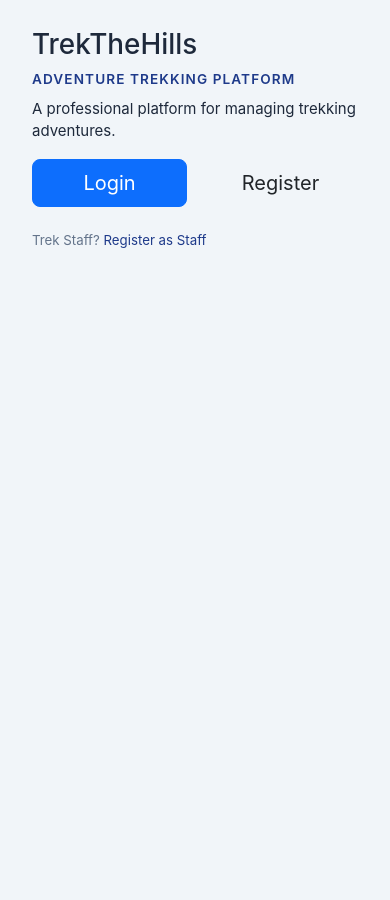
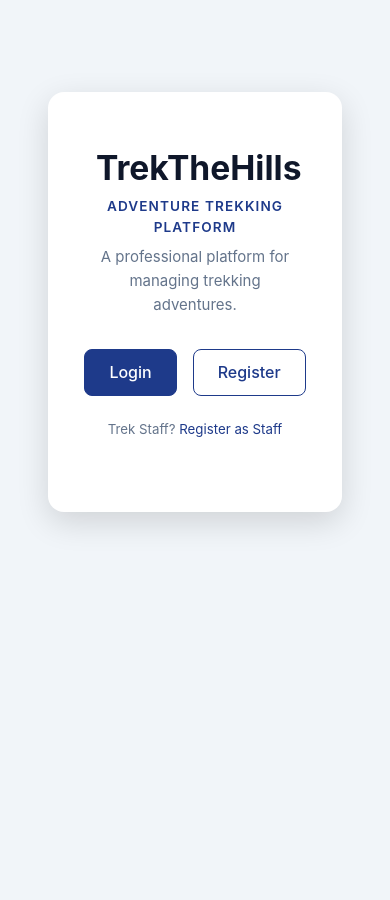
Before and after one commit to 24f1000134/Trekking_management, a Flask app: page / in a window 390 px wide. Shown: the part 93-993 px from the top of the page. Before the commit the page ends 341 px from the top, so only its background shows below. Run offline with Flask 3, Linux system fonts and the light colour scheme.

Commit message:
add utility classes and responsive helpers

```diff
--- a/static/css/utilities.css
+++ b/static/css/utilities.css
@@ -98,3 +98,211 @@ a:focus-visible {
   align-items: center;
   padding: 0.25em 0.65em;
   font-size: 0.74rem;
+  font-weight: 600;
+  border-radius: 20px;
+  letter-spacing: .02em;
+}
+
+.badge-easy-to-moderate    { background: #d1fae5; color: #065f46; }
+.badge-moderate-to-difficult  { background: #fef3c7; color: #92400e; }
+.badge-challenging      { background: #fee2e2; color: #991b1b; }
+
+.badge-pending   { background: #f3f4f6; color: #374151; }
+.badge-approved  { background: #dbeafe; color: #1e40af; }
+.badge-open      { background: #d1fae5; color: #065f46; }
+.badge-started   { background: #e0e7ff; color: #3730a3; }
+.badge-closed    { background: #fef3c7; color: #92400e; }
+.badge-completed { background: #dbeafe; color: #1e40af; }
+
+.badge-booked    { background: #d1fae5; color: #065f46; }
+.badge-cancelled { background: #fee2e2; color: #991b1b; }
+
+.badge-active    { background: #d1fae5; color: #065f46; }
+.badge-blacklisted { background: #fee2e2; color: #991b1b; }
+.badge-waiting   { background: #fef3c7; color: #92400e; }
+
+/*  Buttons  */
+.btn {
+  display: inline-flex;
+  align-items: center;
+  justify-content: center;
+  gap: 0.4rem;
+  padding: 0.45rem 1rem;
+  font-size: 0.875rem;
+  font-weight: 500;
+  border-radius: 8px;
+  border: 1px solid transparent;
+  cursor: pointer;
+  transition: all var(--transition);
+  white-space: nowrap;
+  text-decoration: none;
+}
+
+.btn-primary {
+  background: var(--primary);
+  color: var(--white);
+  border-color: var(--primary);
+}
+
+.btn-primary:hover {
+  background: var(--primary-dark);
+  border-color: var(--primary-dark);
+  color: var(--white);
+}
+
+.btn:focus,
+.btn:active,
+.btn:focus-visible,
+.btn:first-child:active,
+:not(.btn-check) + .btn:active {
+  box-shadow: 0 0 0 3px rgba(30,58,138,.18);
+  outline: none;
+}
+
+.btn-primary:focus,
+.btn-primary:active,
+.btn-primary:focus-visible,
+.btn-primary:first-child:active,
+:not(.btn-check) + .btn-primary:active {
+  background: var(--primary);
+  border-color: var(--primary);
+  color: var(--white);
+}
+
+.btn-accent {
+  background: var(--accent);
+  color: var(--white);
+  border-color: var(--accent);
+}
+
+.btn-accent:hover {
+  background: var(--accent-dark);
+  border-color: var(--accent-dark);
+  color: var(--white);
+}
+
+.btn-outline {
+  background: transparent;
+  color: var(--primary);
+  border-color: var(--primary);
+}
+
+.btn-outline:hover {
+  background: var(--primary);
+  color: var(--white);
+}
+
+.btn-outline:focus,
+.btn-outline:active,
+.btn-outline:focus-visible,
+.btn-outline:first-child:active,
+:not(.btn-check) + .btn-outline:active {
+  background: var(--primary);
+  border-color: var(--primary);
+  color: var(--white);
+}
+
+.btn-danger {
+  background: var(--danger);
+  color: var(--white);
+  border-color: var(--danger);
+}
+
+.btn-danger:hover { background: #b91c1c; border-color: #b91c1c; color: var(--white); }
+
+.btn-secondary {
+  background: var(--gray-100);
+  color: var(--gray-700);
+  border-color: var(--gray-300);
+}
+
+.btn-secondary:hover { background: var(--gray-300); color: var(--dark); }
+
+.btn-sm { padding: 0.3rem 0.7rem; font-size: 0.8rem; }
+.btn-lg { padding: 0.65rem 1.5rem; font-size: 1rem; }
+
+/*  Alerts  */
+.alert {
+  padding: 0.75rem 1rem;
+  border-radius: 8px;
+  font-size: 0.875rem;
+  margin-bottom: 1rem;
+  display: flex;
+  align-items: flex-start;
+  gap: 0.5rem;
+}
+
+.alert-success { background: #d1fae5; color: #065f46; border: 1px solid #a7f3d0; }
+.alert-danger  { background: #fee2e2; color: #991b1b; border: 1px solid #fca5a5; }
+.alert-warning { background: #fef3c7; color: #92400e; border: 1px solid #fcd34d; }
+.alert-info    { background: #80abe2; color: #1e40af; border: 1px solid #93c5fd; }
+
+/*  Index Page  */
+.index-page {
+  min-height: 100vh;
+  display: flex;
+  flex-direction: column;
+  align-items: center;
+  justify-content: flex-start;
+  background: var(--gray-100);
+  padding: 4rem 1rem 2rem;
+}
+
+.index-card {
+  background: var(--white);
+  border-radius: 16px;
+  box-shadow: var(--shadow-lg);
+  padding: 3.5rem 3rem;
+  max-width: 560px;
+  width: 100%;
+  text-align: center;
+}
+
+.index-icon {
+  width: 70px;
+  height: 70px;
+  background: linear-gradient(135deg, var(--primary-dark), var(--primary));
+  border-radius: 18px;
+  display: flex;
+  align-items: center;
+  justify-content: center;
+  font-size: 2rem;
+  color: var(--white);
+  margin: 0 auto 1.25rem;
+}
+
+.index-title {
+  font-size: 2.1rem;
+  font-weight: 700;
+  color: var(--dark);
+  margin-bottom: 0.5rem;
+}
+
+.index-sub {
+  color: var(--gray-500);
+  margin-bottom: 2rem;
+  line-height: 1.6;
+}
+
+/*  Utility  */
+.text-muted   { color: var(--gray-500); }
+.text-primary { color: var(--primary); }
+.text-danger  { color: var(--danger); }
+.text-success { color: var(--success); }
+.fw-600       { font-weight: 600; }
+.fw-500       { font-weight: 500; }
+.mt-1  { margin-top: .25rem; }
+.mt-2  { margin-top: .5rem; }
+.mt-3  { margin-top: 1rem; }
+.mt-4  { margin-top: 1.5rem; }
+.mb-1  { margin-bottom: .25rem; }
+.mb-2  { margin-bottom: .5rem; }
+.mb-3  { margin-bottom: 1rem; }
+.mb-4  { margin-bottom: 1.5rem; }
+.ms-auto { margin-left: auto; }
+.d-flex { display: flex; }
+.align-center { align-items: center; }
+.gap-2 { gap: 0.5rem; }
+.gap-3 { gap: 0.75rem; }
+.flex-wrap { flex-wrap: wrap; }
+.w-100 { width: 100%; }
```
